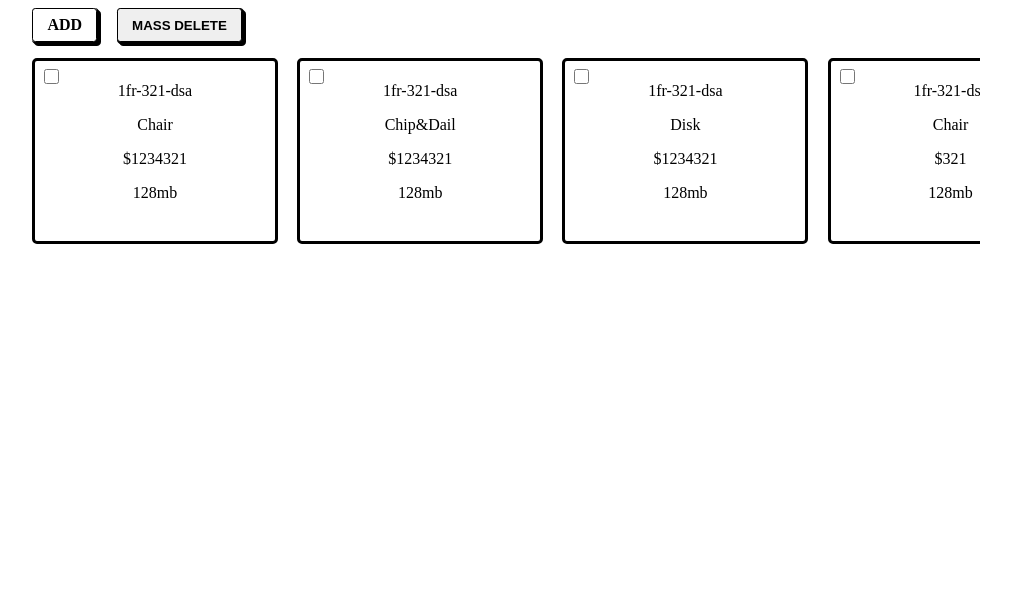
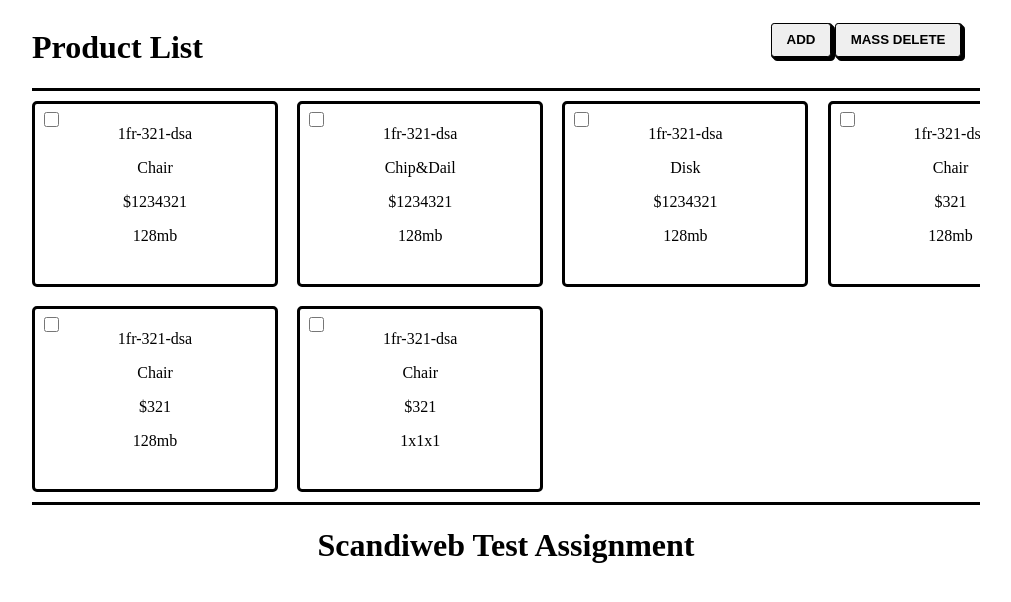
Before and after one commit to VensanDrot/React_PHP, a React (Create React App) app in the folder frontend/: page / in a window 1280 px wide. Shown: the top 602 px of the page, without its empty margins (134-1145 px from the left). Built offline with nearby package versions, Linux system fonts and the light colour scheme.

Commit message:
Front fixed

```diff
--- a/frontend/src/index.css
+++ b/frontend/src/index.css
@@ -1,5 +1,10 @@
 *{
     text-decoration: none;
+}
+
+a, h1 {
+  color: inherit;
+  text-decoration: none;
 }
 
 :root {
@@ -22,6 +27,7 @@ margin-bottom: 1rem;
 position: relative;
 width: max-content;
 font-weight: 600;
+height: 34px;
 color: black;
 padding: 0.45rem 0.9rem;
 border-radius: 0.2rem;
--- a/frontend/src/pages/MainPage/index.css
+++ b/frontend/src/pages/MainPage/index.css
@@ -1,5 +1,24 @@
 .top_part {
     display: flex;
-    gap: 1.2rem;
-    margin-bottom: 1rem;
+    align-items: center;
+    width: 100%;
+    position: relative;
+    margin-bottom: 10px;
+    border-bottom:3px solid black ;
 }
+
+.bottom {
+    text-align: center;
+    width: 100%;
+    margin-top: 10px;
+    border-top: 3px solid black;
+}
+
+.btn_holder {
+    width: 20%;
+    position: absolute;
+    right: 1.2rem;
+    display: grid;
+    grid-template-columns: 1fr 1fr;
+    height: 50px;
+}
--- a/frontend/src/pages/MainPage/index.tsx
+++ b/frontend/src/pages/MainPage/index.tsx
@@ -37,6 +37,22 @@ const MainPage = () => {
       PSAttribute: "128mb",
       PType: "disk",
     },
+    {
+      ID: 1332131223,
+      SKU: "1fr-321-dsa",
+      Name: "Chair",
+      Price: "321",
+      PSAttribute: "128mb",
+      PType: "disk",
+    },
+    {
+      ID: 1332123,
+      SKU: "1fr-321-dsa",
+      Name: "Chair",
+      Price: "321",
+      PSAttribute: "1x1x1",
+      PType: "disk",
+    },
   ];
 
   const handler = (event: React.ChangeEvent<HTMLInputElement>) => {
@@ -46,12 +62,18 @@ const MainPage = () => {
   return (
     <div>
       <div className="top_part">
-        <Link className="btn" to="/add-product">
-          ADD
-        </Link>
-        <button className="btn">MASS DELETE</button>
+        <h1>Product List</h1>
+        <div className="btn_holder">
+          <button className="btn">
+            <Link to="/add-product">ADD</Link>
+          </button>
+          <button className="btn">MASS DELETE</button>
+        </div>
       </div>
       <CardList data={data} handler={handler} />
+      <div className="bottom">
+        <h1>Scandiweb Test Assignment</h1>
+      </div>
     </div>
   );
 };
```
